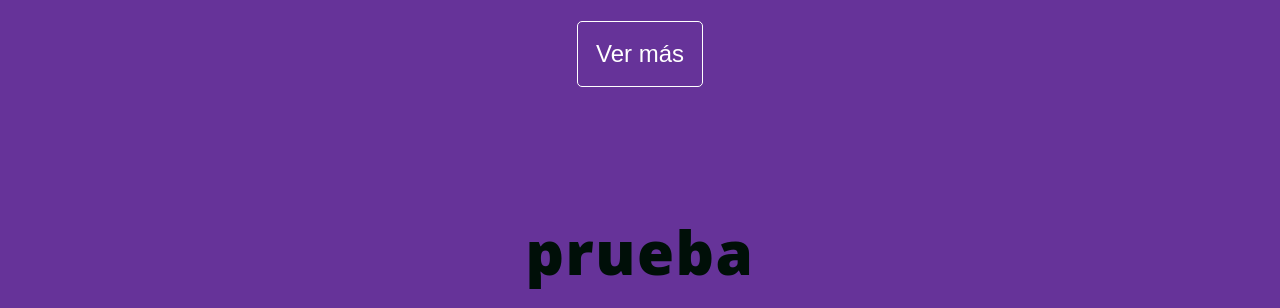
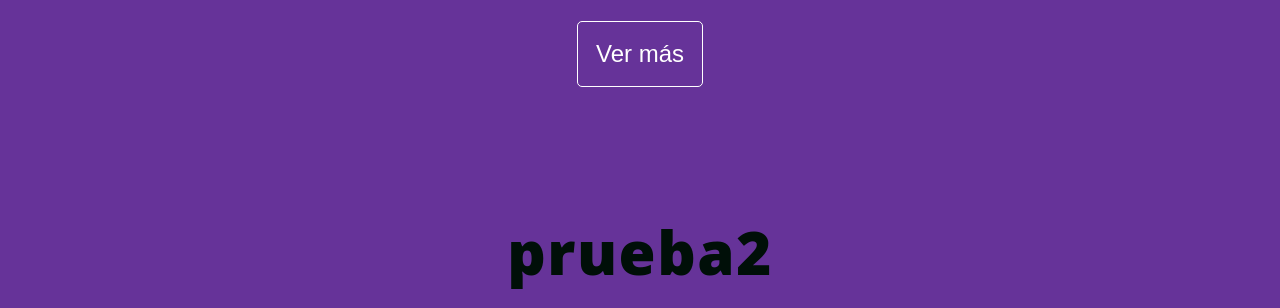
Before and after one commit to Piensaentuweb/Clase3, a plain HTML site: page index.html in a window 1280 px wide. Shown: the part 665-973 px from the top of the page. Drawn offline with Linux system fonts and the light colour scheme.

Commit message:
prueba git

```diff
--- a/index.html
+++ b/index.html
@@ -32,7 +32,7 @@
     </header>
     <!-- FIN HEADER  -->
 
-<h1>prueba</h1>
+<h1>prueba2</h1>
 </body>
 
 </html>
```
